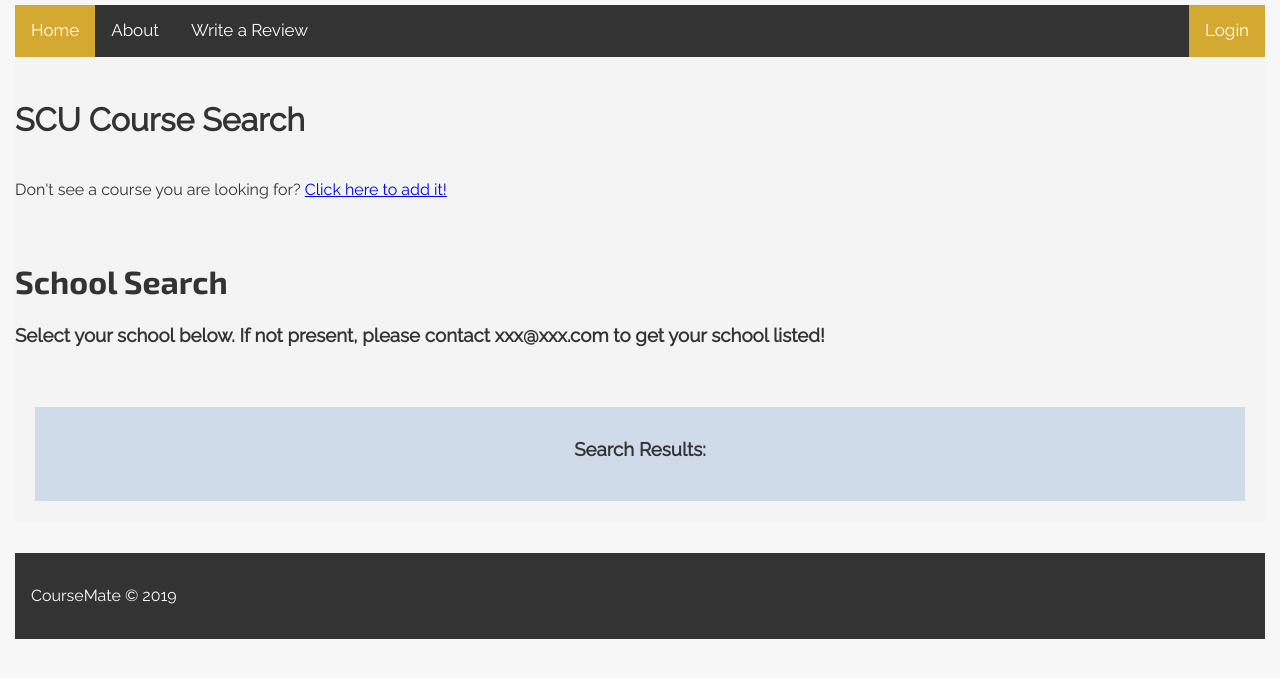
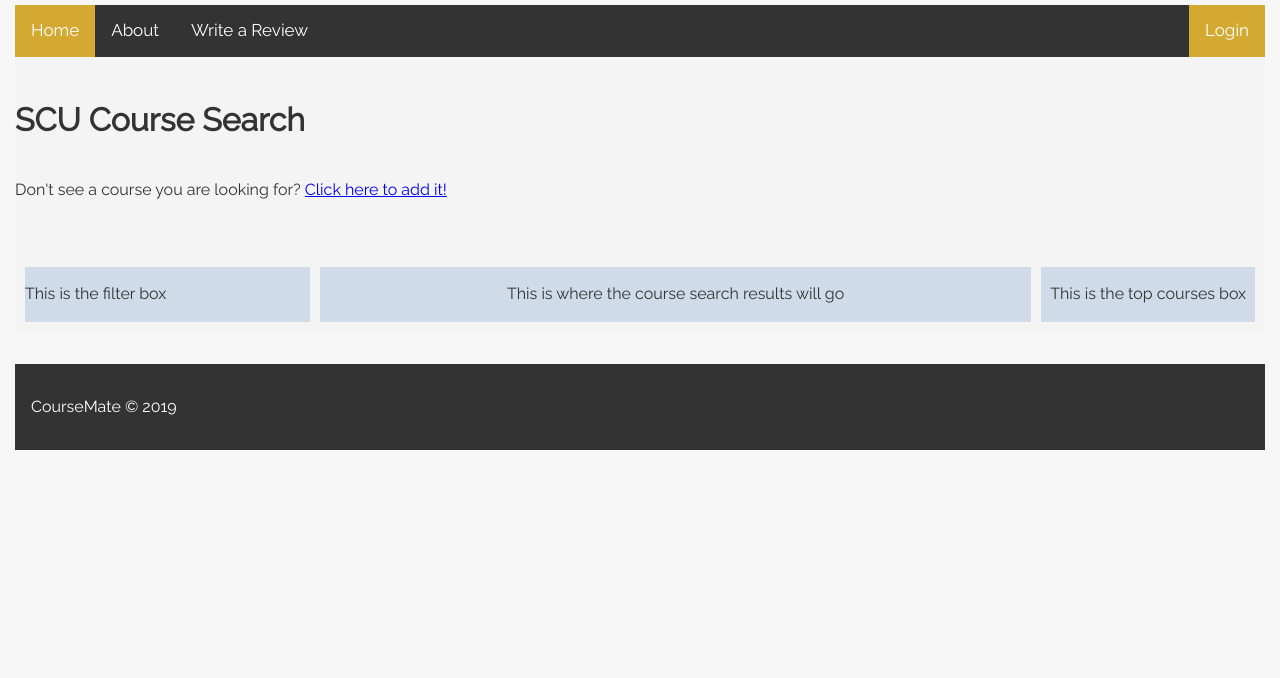
Before and after one commit to ccfernandes/coursemate2, a Django app: page /search/SCU/ in a window 1280 px wide. Shown: the top 678 px of the page. Run offline with Django 3.2, Linux system fonts and the light colour scheme.

Commit message:
working url path
url paths go to each course.

```diff
--- a/CourseMate-master/mysite/main/templates/main/SCU.html
+++ b/CourseMate-master/mysite/main/templates/main/SCU.html
@@ -1,5 +1,5 @@
 <!-- will have specific info for SCU only  -->
-<!--
+
 {% extends 'main/search.html' %}
 {% block content %}
 <h1>SCU Course Search</h1>
@@ -7,4 +7,4 @@
 	<a href="addcourse/">Click here to add it!</a>
 </p>
 {{ block.super }}
-{% endblock %} -->
+{% endblock %}
--- a/CourseMate-master/mysite/main/templates/main/review.html
+++ b/CourseMate-master/mysite/main/templates/main/review.html
@@ -29,7 +29,7 @@
 </style>
 <body>
 	<h1  id = "heading"> Write a Review </h1>
-	<form action="/review/" method="POST">
+	<form action="/search/" method="POST">
 		{% csrf_token %}
 		{{ form.as_p }}
 		<input type="submit" value="Save"/>
--- a/CourseMate-master/mysite/main/templates/main/search.html
+++ b/CourseMate-master/mysite/main/templates/main/search.html
@@ -9,17 +9,17 @@
   }
   .body {
     border-radius: 15px 50px;
-    padding: 20px;
+    padding: 10px;
 
     display: grid;
     grid-gap: 10px;
-    grid-template-columns: /*0.4fr*/ 1fr /*0.3fr */
+    grid-template-columns: 0.4fr 1fr 0.3fr
     /*repeat(auto-fit, minmax(200px, 1fr));*/
   }
 
   .filter {
     background: var(--primary);
-    text-align: center;
+    text-align: left;
   }
 
   .topCourses {
@@ -30,15 +30,6 @@
   .main {
     background: var(--primary);
     text-align: center;
-    /*padding-left: 1rem;*/
-    /*padding-right: 1rem;*/
-    padding-top: 10px;
-    padding-bottom: 20px;
-  }
-
-  .main li{
-    text-align: left;
-    padding-left: 30px;
   }
 
   footer {
@@ -52,29 +43,27 @@
 </style>
 
 <div class="top">
-  <h1>School Search</h1>
-  <h3>Select your school below. If not present, please contact xxx@xxx.com to get your school listed!</h3>
+  <!-- <h1>Course Search</h1> -->
 </div>
 
 <div class="body">
-  <!-- <div class="filter">
-    <h3>Filter Search:</h3>
-  </div> -->
+  <div class="filter">
+    <p>This is the filter box</p>
+  </div>
   <div class="main">
-    <h3>Search Results: </h3>
+    <p>This is where the course search results will go</p>
 
-    {% for instance in result %}
+    {% for course_list in course_list %}
           <!-- <li class="school">{{ school_list.name }}</li> -->
-      <!-- <h3>{{ instance.courseNumber }}, {{ instance.name }}</h3> -->
-      <!-- <p>{{ instance.name }} ({{ instance.abbrev }})</p> -->
-        <li><a href="/search/{{ instance.abbrev }}">{{ instance.name }} ({{ instance.abbrev }})</a></li>
-        <p></p>
-      <!-- <a href="search/{{ instance.courseNumber }}"><li class="school">{{ instance.name }}</li> -->
+      <h1>hello</h1>
+      <h3>{{ forms.review_title }}</h3>
+      <p>{{ course_list.review_content }}</p>
+
     {% endfor %}
   </div>
-<!--   <div class="topCourses">
-    <h3>Top Courses: </h3>
-  </div> -->
+  <div class="topCourses">
+    <p>This is the top courses box</p>
+  </div>
 </div>
 
 {% endblock %}
```
Also changed, not shown: CourseMate-master/mysite/main/templates/main/addCourse.html (+5 -11 lines), CourseMate-master/mysite/main/templates/main/course.html (+1 -14 lines), CourseMate-master/mysite/main/templates/main/home.html (+16 -18 lines).
